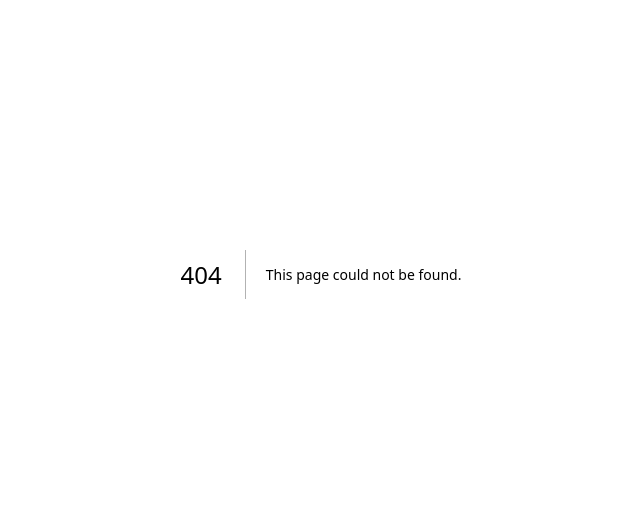
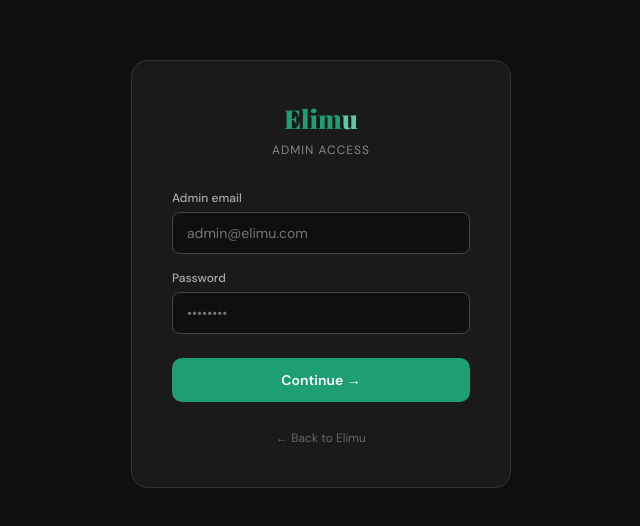
Before and after one commit to sanangov/elimu, a Next.js app: page /admin/login in a window 1280 px wide. Before the commit this address had no page. Shown: the part 126-652 px from the top of the page, without its empty margins (319-959 px from the left). Built offline with nearby package versions, Linux system fonts and the light colour scheme; no server answers.

Commit message:
Fix admin PIN - use server-side API verification

```diff
--- /dev/null
+++ b/app/API/verify-admin-pin/route.js
@@ -0,0 +1,8 @@
+export async function POST(req) {
+  const { pin } = await req.json()
+  const correctPin = process.env.ADMIN_PIN
+  if (pin === correctPin) {
+    return Response.json({ valid: true })
+  }
+  return Response.json({ valid: false }, { status: 401 })
+}
--- a/app/admin/courses/page.js
+++ b/app/admin/courses/page.js
@@ -64,8 +64,16 @@
         ))}
         <div style={{ flex: 1 }} />
         <div style={{ padding: '1rem 1.25rem', borderTop: '0.5px solid rgba(255,255,255,0.1)' }}>
-          <Link href="/" style={{ fontSize: 12, color: 'rgba(255,255,255,0.5)', textDecoration: 'none' }}>← Back to site</Link>
-        </div>
+        <button
+          onClick={async () => {
+            sessionStorage.removeItem('admin_pin_verified')
+            await supabase.auth.signOut()
+            window.location.href = '/admin/login'
+          }}
+          style={{ background: 'none', border: 'none', color: 'rgba(255,255,255,0.5)', fontSize: 12, cursor: 'pointer', fontFamily: 'DM Sans, sans-serif', padding: 0, marginBottom: 8, display: 'block' }}
+        >🚪 Admin logout</button>
+        <Link href="/" style={{ fontSize: 12, color: 'rgba(255,255,255,0.5)', textDecoration: 'none' }}>← Back to site</Link>
+      </div>
       </aside>
 
       <main style={{ flex: 1, padding: '1.5rem', overflow: 'auto' }}>
--- a/app/admin/instructors/page.js
+++ b/app/admin/instructors/page.js
@@ -109,8 +109,16 @@
         ))}
         <div style={{ flex: 1 }} />
         <div style={{ padding: '1rem 1.25rem', borderTop: '0.5px solid rgba(255,255,255,0.1)' }}>
-          <Link href="/" style={{ fontSize: 12, color: 'rgba(255,255,255,0.5)', textDecoration: 'none' }}>← Back to site</Link>
-        </div>
+        <button
+          onClick={async () => {
+            sessionStorage.removeItem('admin_pin_verified')
+            await supabase.auth.signOut()
+            window.location.href = '/admin/login'
+          }}
+          style={{ background: 'none', border: 'none', color: 'rgba(255,255,255,0.5)', fontSize: 12, cursor: 'pointer', fontFamily: 'DM Sans, sans-serif', padding: 0, marginBottom: 8, display: 'block' }}
+        >🚪 Admin logout</button>
+        <Link href="/" style={{ fontSize: 12, color: 'rgba(255,255,255,0.5)', textDecoration: 'none' }}>← Back to site</Link>
+      </div>
       </aside>
 
       {/* MAIN */}
--- /dev/null
+++ b/app/admin/login/page.js
@@ -0,0 +1,158 @@
+'use client'
+import { useState, useEffect } from 'react'
+import { useRouter } from 'next/navigation'
+import Link from 'next/link'
+import { supabase } from '@/lib/supabase'
+
+const ADMIN_EMAILS = [
+  'sanangor1234@gmail.com',
+]
+
+export default function AdminLogin() {
+  const router = useRouter()
+  const [email, setEmail] = useState('')
+  const [password, setPassword] = useState('')
+  const [pin, setPin] = useState('')
+  const [error, setError] = useState('')
+  const [loading, setLoading] = useState(false)
+  const [step, setStep] = useState(1)
+
+  useEffect(() => {
+    const checkSession = async () => {
+      const { data: { session } } = await supabase.auth.getSession()
+      if (session && ADMIN_EMAILS.includes(session.user.email)) {
+        const verified = sessionStorage.getItem('admin_pin_verified')
+        if (verified === 'true') {
+          router.push('/admin')
+        }
+      }
+    }
+    checkSession()
+  }, [router])
+
+  const handleLogin = async () => {
+    setError('')
+    setLoading(true)
+
+    if (!email || !password) {
+      setError('Please enter your email and password.')
+      setLoading(false)
+      return
+    }
+
+    const { data, error } = await supabase.auth.signInWithPassword({ email, password })
+
+    if (error) {
+      setError('Invalid email or password.')
+      setLoading(false)
+      return
+    }
+
+    if (!ADMIN_EMAILS.includes(data.user.email)) {
+      setError('This account does not have admin access.')
+      await supabase.auth.signOut()
+      setLoading(false)
+      return
+    }
+
+    setStep(2)
+    setLoading(false)
+  }
+
+  const handlePinVerify = async () => {
+      setError('')
+      setLoading(true)
+
+      const res = await fetch('/API/verify-admin-pin', {
+        method: 'POST',
+        headers: { 'Content-Type': 'application/json' },
+        body: JSON.stringify({ pin })
+      })
+
+      const result = await res.json()
+
+      if (result.valid) {
+        sessionStorage.setItem('admin_pin_verified', 'true')
+        router.push('/admin')
+      } else {
+        setError('Incorrect PIN. Access denied.')
+        setLoading(false)
+      }
+    }
+
+  return (
+    <div style={{ minHeight: '100vh', background: '#0F0F0F', display: 'flex', alignItems: 'center', justifyContent: 'center', padding: '1.25rem' }}>
+      <div style={{ background: '#1A1A1A', borderRadius: 16, padding: '2.5rem', maxWidth: 380, width: '100%', border: '0.5px solid #333' }}>
+
+        <div style={{ textAlign: 'center', marginBottom: '2rem' }}>
+          <div style={{ fontFamily: 'Playfair Display, serif', fontSize: 26, fontWeight: 900, color: '#1D9E75', marginBottom: 6 }}>
+            Elim<span style={{ color: '#5DCAA5' }}>u</span>
+          </div>
+          <div style={{ fontSize: 12, color: '#888', letterSpacing: '1px', textTransform: 'uppercase' }}>Admin Access</div>
+        </div>
+
+        {error && (
+          <div style={{ background: 'rgba(226,75,74,0.1)', border: '0.5px solid #E24B4A', borderRadius: 8, padding: '10px 14px', fontSize: 13, color: '#FF8A8A', marginBottom: '1.25rem' }}>{error}</div>
+        )}
+
+        {step === 1 ? (
+          <>
+            <div style={{ marginBottom: '1rem' }}>
+              <label style={{ display: 'block', fontSize: 12, fontWeight: 500, marginBottom: 6, color: '#aaa' }}>Admin email</label>
+              <input
+                type="email"
+                value={email}
+                onChange={e => setEmail(e.target.value)}
+                placeholder="admin@elimu.com"
+                style={{ width: '100%', padding: '11px 14px', border: '0.5px solid #444', borderRadius: 8, fontSize: 14, outline: 'none', fontFamily: 'DM Sans, sans-serif', background: '#0F0F0F', color: 'white' }}
+              />
+            </div>
+            <div style={{ marginBottom: '1.5rem' }}>
+              <label style={{ display: 'block', fontSize: 12, fontWeight: 500, marginBottom: 6, color: '#aaa' }}>Password</label>
+              <input
+                type="password"
+                value={password}
+                onChange={e => setPassword(e.target.value)}
+                onKeyDown={e => e.key === 'Enter' && handleLogin()}
+                placeholder="••••••••"
+                style={{ width: '100%', padding: '11px 14px', border: '0.5px solid #444', borderRadius: 8, fontSize: 14, outline: 'none', fontFamily: 'DM Sans, sans-serif', background: '#0F0F0F', color: 'white' }}
+              />
+            </div>
+            <button
+              onClick={handleLogin}
+              disabled={loading}
+              style={{ width: '100%', padding: 13, background: loading ? '#0F6E56' : '#1D9E75', color: 'white', border: 'none', borderRadius: 10, fontSize: 14, fontWeight: 600, cursor: loading ? 'not-allowed' : 'pointer', fontFamily: 'DM Sans, sans-serif' }}>
+              {loading ? 'Verifying...' : 'Continue →'}
+            </button>
+          </>
+        ) : (
+          <>
+            <div style={{ marginBottom: '1.5rem' }}>
+              <label style={{ display: 'block', fontSize: 12, fontWeight: 500, marginBottom: 6, color: '#aaa' }}>Enter security PIN</label>
+              <input
+                type="password"
+                value={pin}
+                onChange={e => setPin(e.target.value)}
+                onKeyDown={e => e.key === 'Enter' && handlePinVerify()}
+                placeholder="• • • • • •"
+                maxLength={10}
+                style={{ width: '100%', padding: '14px', border: '0.5px solid #444', borderRadius: 8, fontSize: 22, outline: 'none', fontFamily: 'DM Sans, sans-serif', background: '#0F0F0F', color: 'white', textAlign: 'center', letterSpacing: '8px' }}
+              />
+              <div style={{ fontSize: 11, color: '#666', marginTop: 8, textAlign: 'center' }}>Enter the secret admin PIN to continue</div>
+            </div>
+            <button
+              onClick={handlePinVerify}
+              disabled={loading}
+              style={{ width: '100%', padding: 13, background: loading ? '#0F6E56' : '#1D9E75', color: 'white', border: 'none', borderRadius: 10, fontSize: 14, fontWeight: 600, cursor: loading ? 'not-allowed' : 'pointer', fontFamily: 'DM Sans, sans-serif' }}>
+              {loading ? 'Verifying...' : 'Unlock admin panel 🔓'}
+            </button>
+          </>
+        )}
+
+        <div style={{ textAlign: 'center', marginTop: '1.5rem' }}>
+          <Link href="/" style={{ fontSize: 12, color: '#666', textDecoration: 'none' }}>← Back to Elimu</Link>
+        </div>
+      </div>
+    </div>
+  )
+}
--- a/app/admin/page.js
+++ b/app/admin/page.js
@@ -86,8 +86,16 @@
         ))}
         <div style={{ flex: 1 }} />
         <div style={{ padding: '1rem 1.25rem', borderTop: '0.5px solid rgba(255,255,255,0.1)' }}>
-          <Link href="/" style={{ fontSize: 12, color: 'rgba(255,255,255,0.5)', textDecoration: 'none' }}>← Back to site</Link>
-        </div>
+        <button
+          onClick={async () => {
+            sessionStorage.removeItem('admin_pin_verified')
+            await supabase.auth.signOut()
+            window.location.href = '/admin/login'
+          }}
+          style={{ background: 'none', border: 'none', color: 'rgba(255,255,255,0.5)', fontSize: 12, cursor: 'pointer', fontFamily: 'DM Sans, sans-serif', padding: 0, marginBottom: 8, display: 'block' }}
+        >🚪 Admin logout</button>
+        <Link href="/" style={{ fontSize: 12, color: 'rgba(255,255,255,0.5)', textDecoration: 'none' }}>← Back to site</Link>
+      </div>
       </aside>
 
       {/* MAIN */}
--- a/app/admin/universities/page.js
+++ b/app/admin/universities/page.js
@@ -101,8 +101,16 @@
         ))}
         <div style={{ flex: 1 }} />
         <div style={{ padding: '1rem 1.25rem', borderTop: '0.5px solid rgba(255,255,255,0.1)' }}>
-          <Link href="/" style={{ fontSize: 12, color: 'rgba(255,255,255,0.5)', textDecoration: 'none' }}>← Back to site</Link>
-        </div>
+        <button
+          onClick={async () => {
+            sessionStorage.removeItem('admin_pin_verified')
+            await supabase.auth.signOut()
+            window.location.href = '/admin/login'
+          }}
+          style={{ background: 'none', border: 'none', color: 'rgba(255,255,255,0.5)', fontSize: 12, cursor: 'pointer', fontFamily: 'DM Sans, sans-serif', padding: 0, marginBottom: 8, display: 'block' }}
+        >🚪 Admin logout</button>
+        <Link href="/" style={{ fontSize: 12, color: 'rgba(255,255,255,0.5)', textDecoration: 'none' }}>← Back to site</Link>
+      </div>
       </aside>
 
       <main style={{ flex: 1, padding: '1.5rem', overflow: 'auto' }}>
```
Also changed, not shown: lib/adminAuth.js (+16 -4 lines).
